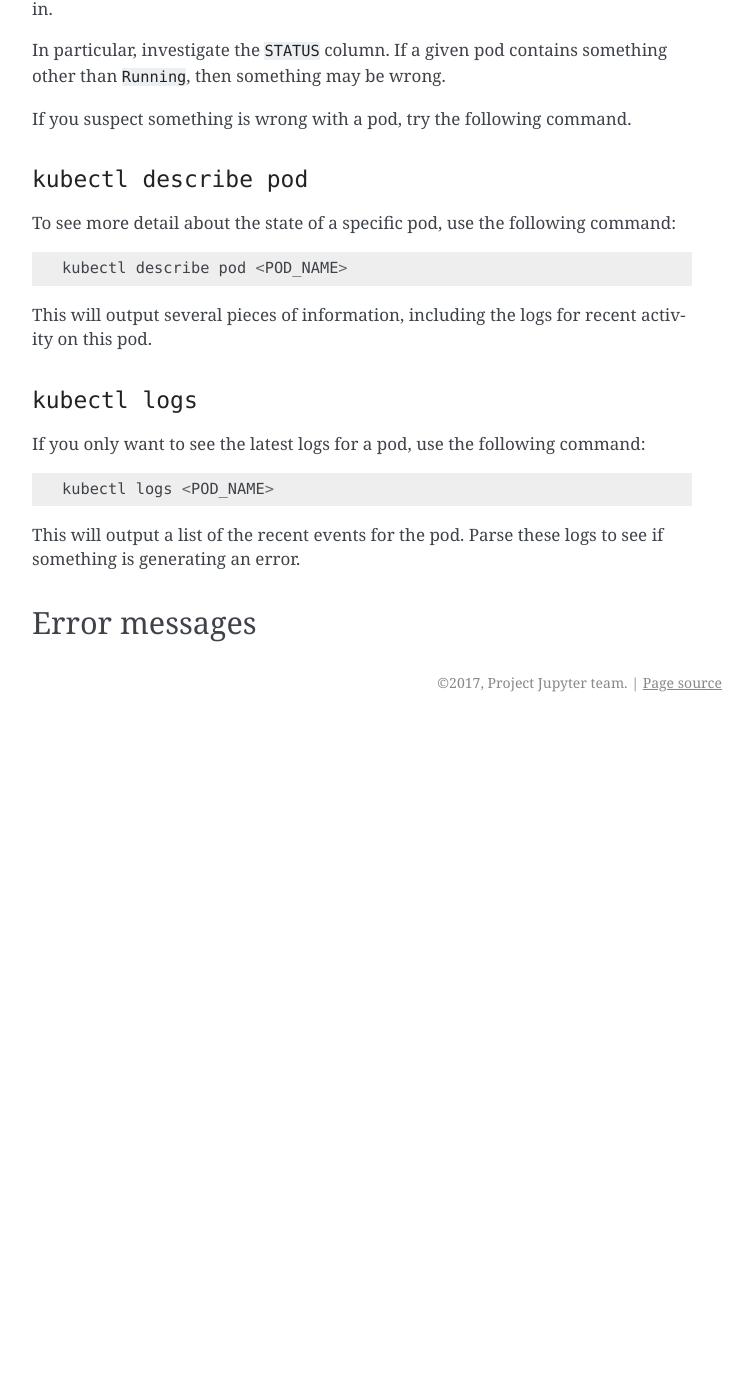
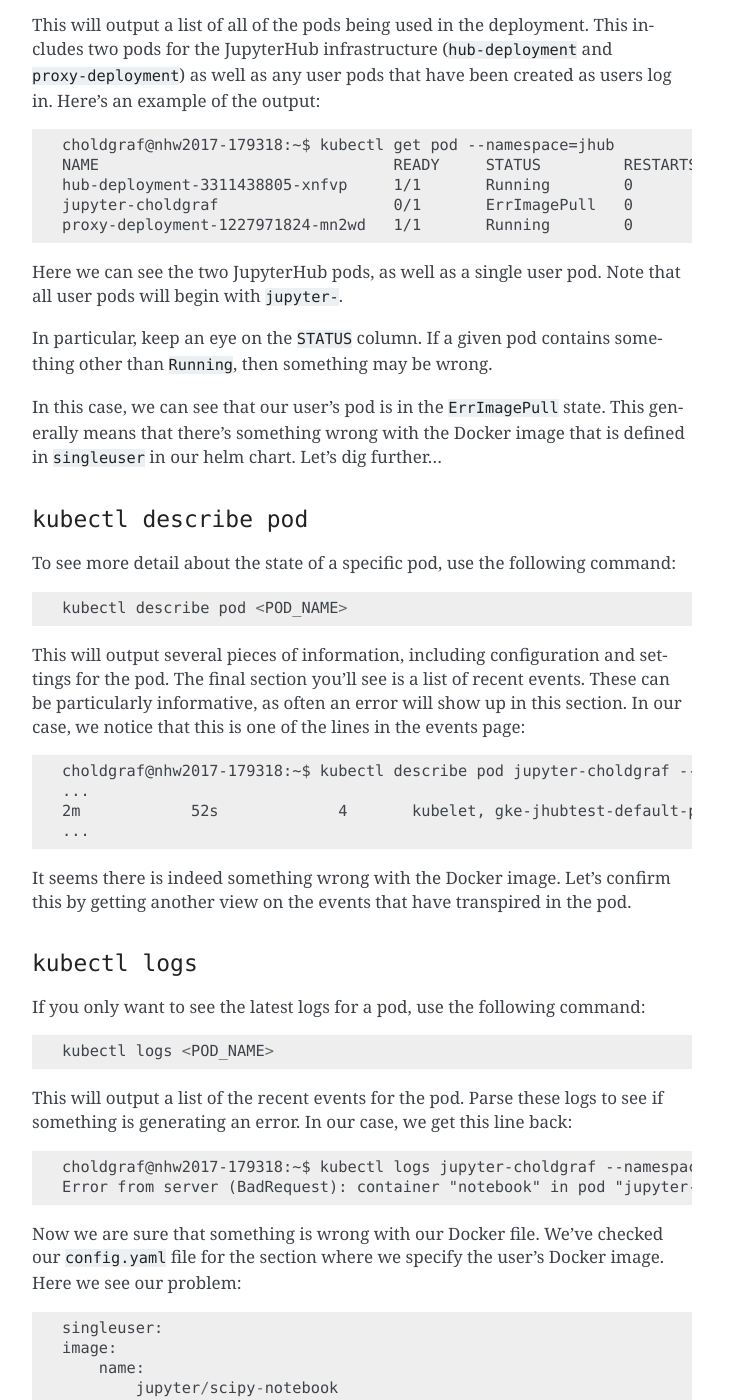
Before and after one commit to jupyterhub/zero-to-jupyterhub-k8s, a Sphinx documentation site: the page built from doc/source/debug.rst, in a window 1280 px wide and 1400 px high, scrolled down 744 px. Shown: the whole window, without its empty margins (388-1140 px from the left). Built offline with Sphinx 7.4.7, drawn with Linux system fonts in a browser that asks for light colours; before the commit the page ends 1466 px from its top, so only the background shows below that; some of the changed text lies outside the part shown.

Commit message:
debugging first pass

```diff
--- a/doc/source/debug.rst
+++ b/doc/source/debug.rst
@@ -15,6 +15,10 @@ for debugging.
    You may need to add ``--namespace=<YOUR_NAMESPACE>`` in order for the
    following commands to work.
 
+Let's say you've got a JupyterHub deployed, and a user tells you that they are
+experiencing strange behavior. Let's take a look at our deployment to figure
+out what is going on.
+
 ``kubectl get pod``
 ^^^^^^^^^^^^^^^^^^^
 In order to list all pods in your Kubernetes deployment, use the following
@@ -25,13 +29,23 @@ command::
 This will output a list of all of the pods being used in the deployment. This
 includes two pods for the JupyterHub infrastructure (``hub-deployment`` and
 ``proxy-deployment``) as well as any user pods that have been created as users
-log in.
+log in. Here's an example of the output::
 
-In particular, investigate the ``STATUS`` column. If a given
+    choldgraf@nhw2017-179318:~$ kubectl get pod --namespace=jhub
+    NAME                                READY     STATUS         RESTARTS   AGE
+    hub-deployment-3311438805-xnfvp     1/1       Running        0          2m
+    jupyter-choldgraf                   0/1       ErrImagePull   0          25s
+    proxy-deployment-1227971824-mn2wd   1/1       Running        0          5h
+
+Here we can see the two JupyterHub pods, as well as a single user pod. Note
+that all user pods will begin with ``jupyter-``.
+
+In particular, keep an eye on the ``STATUS`` column. If a given
 pod contains something other than ``Running``, then something may be wrong.
 
-If you suspect something is wrong with a pod, try the following
-command.
+In this case, we can see that our user's pod is in the ``ErrImagePull`` state.
+This generally means that there's something wrong with the Docker image that
+is defined in ``singleuser`` in our helm chart. Let's dig further...
 
 ``kubectl describe pod``
 ^^^^^^^^^^^^^^^^^^^^^^^^
@@ -40,8 +54,19 @@ command::
 
     kubectl describe pod <POD_NAME>
 
-This will output several pieces of information, including the logs for recent
-activity on this pod.
+This will output several pieces of information, including configuration and
+settings for the pod. The final section you'll see is a list of recent
+events. These can be particularly informative, as often an error will
+show up in this section. In our case, we notice that this is one of the
+lines in the events page::
+
+      choldgraf@nhw2017-179318:~$ kubectl describe pod jupyter-choldgraf --namespace=jhub
+      ...
+      2m            52s             4       kubelet, gke-jhubtest-default-pool-52c36683-jv6r        spec.containers{notebook}       Warning         Failed           Failed to pull image "jupyter/scipy-notebook:v0.4": rpc error: code = 2 desc = Error response from daemon: {"message":"manifest for jupyter/scipy-notebook:v0.4 not found"}
+      ...
+
+It seems there is indeed something wrong with the Docker image. Let's confirm
+this by getting another view on the events that have transpired in the pod.
 
 ``kubectl logs``
 ^^^^^^^^^^^^^^^^
@@ -50,7 +75,67 @@ If you only want to see the latest logs for a pod, use the following command::
     kubectl logs <POD_NAME>
 
 This will output a list of the recent events for the pod. Parse these logs
-to see if something is generating an error.
+to see if something is generating an error. In our case, we get this line back::
 
-Error messages
---------------
+    choldgraf@nhw2017-179318:~$ kubectl logs jupyter-choldgraf --namespace=jhub
+    Error from server (BadRequest): container "notebook" in pod "jupyter-choldgraf" is waiting to start: trying and failing to pull image
+
+Now we are sure that something is wrong with our Docker file. We've checked
+our ``config.yaml`` file for the section where we specify the user's
+Docker image. Here we see our problem::
+
+  singleuser:
+  image:
+      name:
+          jupyter/scipy-notebook
+
+We haven't specified a ``tag`` for our Docker image! This is required in
+JupyterHub and not specifying a tag will cause the image pull to fail. So,
+let's add a tag to our ``config.yaml`` file::
+
+  singleuser:
+  image:
+      name:
+          jupyter/scipy-notebook
+      tag:
+          ae885c0a6226
+
+and run a helm upgrade::
+
+    helm upgrade jhub jupyterhub/jupyterhub --version=v0.4 -f config.yaml
+
+.. note::
+
+   Depending on the size of the Docker image, this may take a while to complete.
+
+Right after you run this command, let's once again list the pods in our
+deployment::
+
+  choldgraf@nhw2017-179318:~$ kubectl get pod --namespace=jhub
+  NAME                                READY     STATUS              RESTARTS   AGE
+  hub-deployment-2653507799-r7wf8     0/1       ContainerCreating   0          31s
+  hub-deployment-3311438805-xnfvp     1/1       Terminating         0          14m
+  jupyter-choldgraf                   0/1       ImagePullBackOff    0          12m
+  proxy-deployment-1227971824-mn2wd   1/1       Running             0          5h
+
+Here we can see one ``hub-deployment`` pod being destroyed, and another (based
+on the upgraded helm chart) being created. We also see our broken user pod,
+which will only be upgraded if it is restarted. To do this, let's delete the
+user's pod::
+
+    choldgraf@nhw2017-179318:~$ kubectl delete pod jupyter-choldgraf --namespace=jhub
+
+Finally, we'll tell our user to log back in to the JupyterHub. Then let's
+list our running pods once again::
+
+  choldgraf@nhw2017-179318:~$ kubectl get pod --namespace=jhub
+  NAME                                READY     STATUS    RESTARTS   AGE
+  hub-deployment-2653507799-r7wf8     1/1       Running   0          3m
+  jupyter-choldgraf                   1/1       Running   0          18s
+  proxy-deployment-1227971824-mn2wd   1/1       Running   0          5h
+
+And now we see that we have a running user pod!
+
+Note that many debugging situations are not as straightforward as this one.
+It will take some time before you get a feel for the errors that Kubernetes
+may throw at you, and how these are tied to your configuration files.
--- a/doc/source/index.rst
+++ b/doc/source/index.rst
@@ -49,6 +49,7 @@ production deployment of JupyterHub.
    :maxdepth: 2
 
    resource-mgmt
+   debug
    cost
    backups
    upgrading
```
